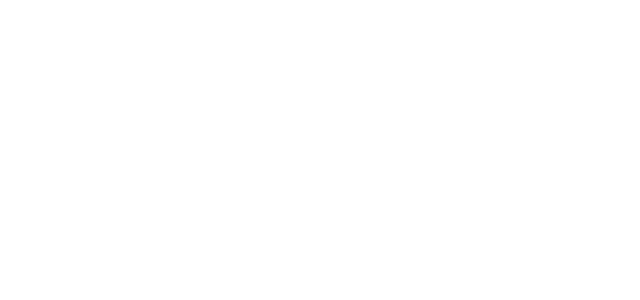
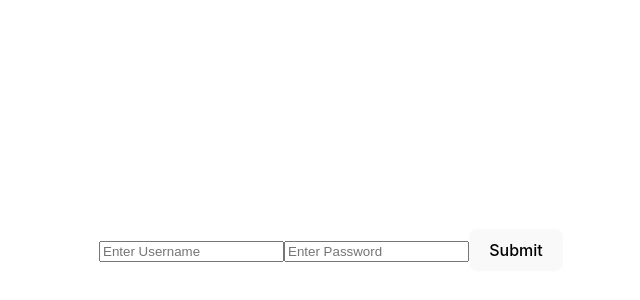
Before and after one commit to ram121606/react-learn, a React (Vite) app: page /login in a window 1280 px wide. Before the commit this address had no page. Shown: the part 150-450 px from the top of the page, without its empty margins (309-949 px from the left). Built offline with nearby package versions, Linux system fonts and the light colour scheme.

Commit message:
upgraded global state

```diff
--- a/src/App.tsx
+++ b/src/App.tsx
@@ -5,6 +5,9 @@ import { BrowserRouter,Route,Routes,Link } from 'react-router-dom'
 import Home from './components/Home'
 import Todo from './components/Todo'
 import Simple from './components/Simple'
+import Login from './components/Login'
+import Result from './components/Result'
+import ContextProvider from './components/ContextProvider'
 
 
 function Nav(){
@@ -14,6 +17,9 @@ function Nav(){
           <li><Link to="/axios">Axios</Link></li>
           <li><Link to="/todo">Todo</Link></li>
           <li><Link to="/simple">Simple</Link></li>
+          <li><Link to="/login">Login</Link></li>
+          {/* <li><Link to="/result">Result</Link></li> */}
+
       </ul>
   )
 
@@ -50,11 +56,16 @@ function App() {
 
       <BrowserRouter>
         <Routes>
+          <Route path="/" element={<ContextProvider/>}>
           <Route path='/' element={<Nav/>} />
           <Route path="/home" element={<Home/>} />
           <Route path="/todo" element={<Todo/>} />
           <Route path="/axios" element={<Axios/>} />
           <Route path='/simple' element={<Simple/>} />
+          <Route path='/login' element={<Login/>} />
+          <Route path='/result' element={<Result/>} />
+          </Route>
+
         </Routes>
       </BrowserRouter>
     </>
--- /dev/null
+++ b/src/components/ContextProvider.tsx
@@ -0,0 +1,17 @@
+
+import { createContext ,useState} from "react";
+import { Outlet } from "react-router-dom";
+
+export const Context = createContext({});
+
+
+export default function ContextProvider() {
+
+    const [state,setState] = useState("")
+
+  return (
+     <Context.Provider value={{state,setState}}>
+        <Outlet/>
+     </Context.Provider>
+  )
+}
--- a/src/components/Home.tsx
+++ b/src/components/Home.tsx
@@ -1,6 +1,7 @@
 // import React from 'react'
 
 const Home = () => {
+
   return (
     <div>Welcome!</div>
   )
--- /dev/null
+++ b/src/components/Login.tsx
@@ -0,0 +1,39 @@
+// import React from 'react'
+
+import { useState } from "react"
+import { useNavigate } from "react-router-dom"
+import {useContext} from "react"
+import { Context } from "./ContextProvider"
+
+const Login = () => {
+
+  const nav = useNavigate()
+  const context = useContext(Context)
+  const [val , setVal] = useState("")
+
+  function handleSubmit(e:any){
+    e.preventDefault();
+    const pass = e.target.password.value;
+    console.log(pass)
+    console.log(val)
+    if(val == "surya" && pass == "qwertyuiop"){
+      {context.setState("Success")}
+    }else{
+      {context.setState("Failure")}
+    }
+    nav('/result')
+  }
+
+  return (
+    <div>
+      <form onSubmit={handleSubmit}>
+        <input type="text" name="username" value={val} onChange={(e)=>setVal(e.target.value)} placeholder="Enter Username" />
+        <input type="password" name="password" placeholder="Enter Password" />
+        <button type="submit">Submit</button>
+      </form>
+
+    </div>
+  )
+}
+
+export default Login
--- /dev/null
+++ b/src/components/Result.tsx
@@ -0,0 +1,13 @@
+import { useContext } from "react"
+import { Context } from "./ContextProvider"
+
+const Result = () => {
+  const context = useContext(Context)
+  return (
+    <>
+      {context.state}
+    </>
+  )
+}
+
+export default Result
```
Also changed, not shown: src/main.tsx (line endings or trailing spaces).
